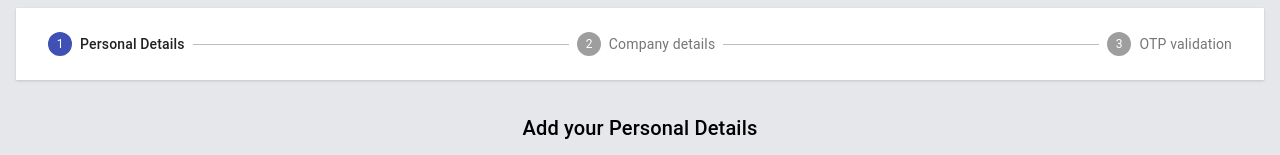
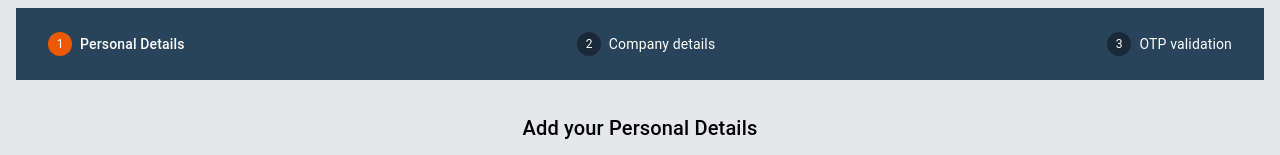
Before and after one commit to JaishreeE/personalDetails, a React (Create React App) app: page / in a window 1280 px wide. Shown: the top 155 px of the page. Built offline with nearby package versions, Linux system fonts and the light colour scheme.

Commit message:
Stepper customized
Stepper customized

```diff
--- a/src/components/InitialPage/InitialPage.jsx
+++ b/src/components/InitialPage/InitialPage.jsx
@@ -3,13 +3,14 @@ import {
   Stepper,
   Step,
   StepLabel,
+  StepConnector,
   Button,
   CircularProgress,
   withStyles
 } from '@material-ui/core';
 import { orange, grey } from '@material-ui/core/colors';
 import { Formik, Form } from 'formik';
-
+import { createMuiTheme, ThemeProvider } from "@material-ui/core/styles";
 
 import PersonalDetails from './Forms/PersonalDetails';
 import CompanyDetails from './Forms/CompanyDetails';
@@ -21,6 +22,28 @@ import checkoutFormModel from './FormModel/checkoutFormModel';
 import formInitialValues from './FormModel/formInitialValues';
 
 import useStyles from './styles';
+
+import { styled, makeStyles } from "@material-ui/styles";
+
+const StyledStepLabel = styled(StepLabel)({
+
+  "& .MuiStepLabel-label": {
+    color: "#ffffff"
+  },
+  "& .MuiStepIcon-active": {
+    color: "#ED5901"
+  },
+  "& .MuiStepIcon-completed":{
+    color: "#ED5901",
+  }
+});
+
+const StyledStepper = styled(Stepper)({
+  "& ..MuiStepConnector-line": {
+    borderColor: "#ED5901"
+  },
+  backgroundColor: "#29435A"
+});
 
 const steps = ['Personal Details', 'Company details', 'OTP validation'];
 const { formId, formField } = checkoutFormModel;
@@ -84,18 +107,21 @@ export default function InitialPage() {
 
   }))(Button);
 
+
   return (
     <React.Fragment>
-      <div className="text-gray-100 bg-gray-900 body-font shadow w-full">
-      <Stepper className="text-gray-100 bg-gray-900 body-font shadow w-full" activeStep={activeStep}>
+      <StyledStepper connector={
+            <StepConnector
+              classes={{
+                line: classes.connectorLine
+              }}
+            />} activeStep={activeStep}>
         {steps.map(label => (
           <Step key={label}>
-            <StepLabel >{label}</StepLabel>
+            <StyledStepLabel >{label}</StyledStepLabel>
           </Step>
         ))}
-      </Stepper>
-      </div>
-
+      </StyledStepper>
 
       <React.Fragment>
         {activeStep === steps.length ? (
--- a/src/components/InitialPage/styles.js
+++ b/src/components/InitialPage/styles.js
@@ -19,5 +19,11 @@ export default makeStyles(theme => ({
     position: 'absolute',
     top: '50%',
     left: '50%'
-  }
+  },
+  stepIcon: {
+    color: "#ED5901"
+  },
+  connectorLine: {
+    borderColor: 'transparent',
+  },
 }));
```
Also changed, not shown: 1 other file (tests, documents, lock files or other folders).
